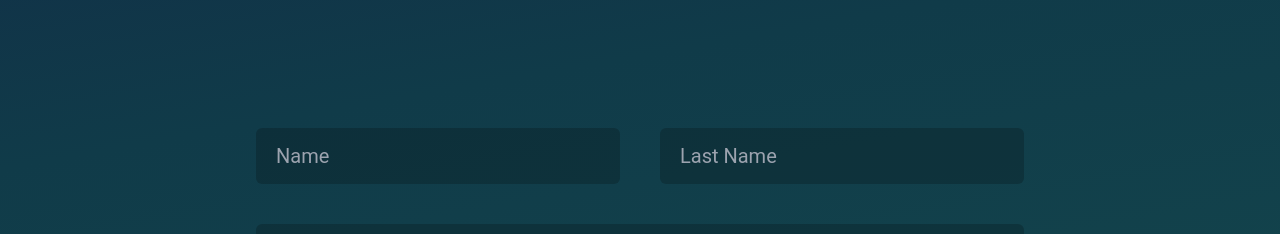
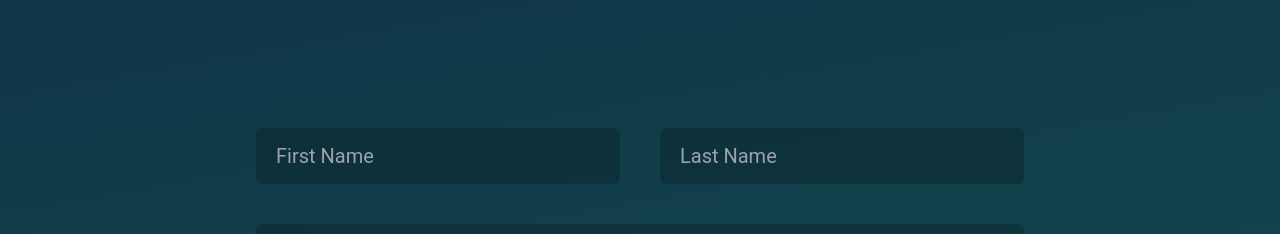
Before and after one commit to HUMV-Nft/web-frontNft, a React (Create React App) app: page /web-frontNft/contact-us in a window 1280 px wide. Shown: the part 1060-1294 px from the top of the page. Built offline with nearby package versions, Linux system fonts and the light colour scheme.

Commit message:
achange name to first name

```diff
--- a/src/pages/contact.jsx
+++ b/src/pages/contact.jsx
@@ -69,7 +69,7 @@ export default function ContactUs() {
                 <input
                   type="text"
                   className="bg-black/20 p-5 text-white rounded-md w-full h-14 text-xl"
-                  placeholder="Name"
+                  placeholder="First Name"
                   name="user_name"
                   value={name}
                   onChange={(e) => setName(e.target.value)}
```
